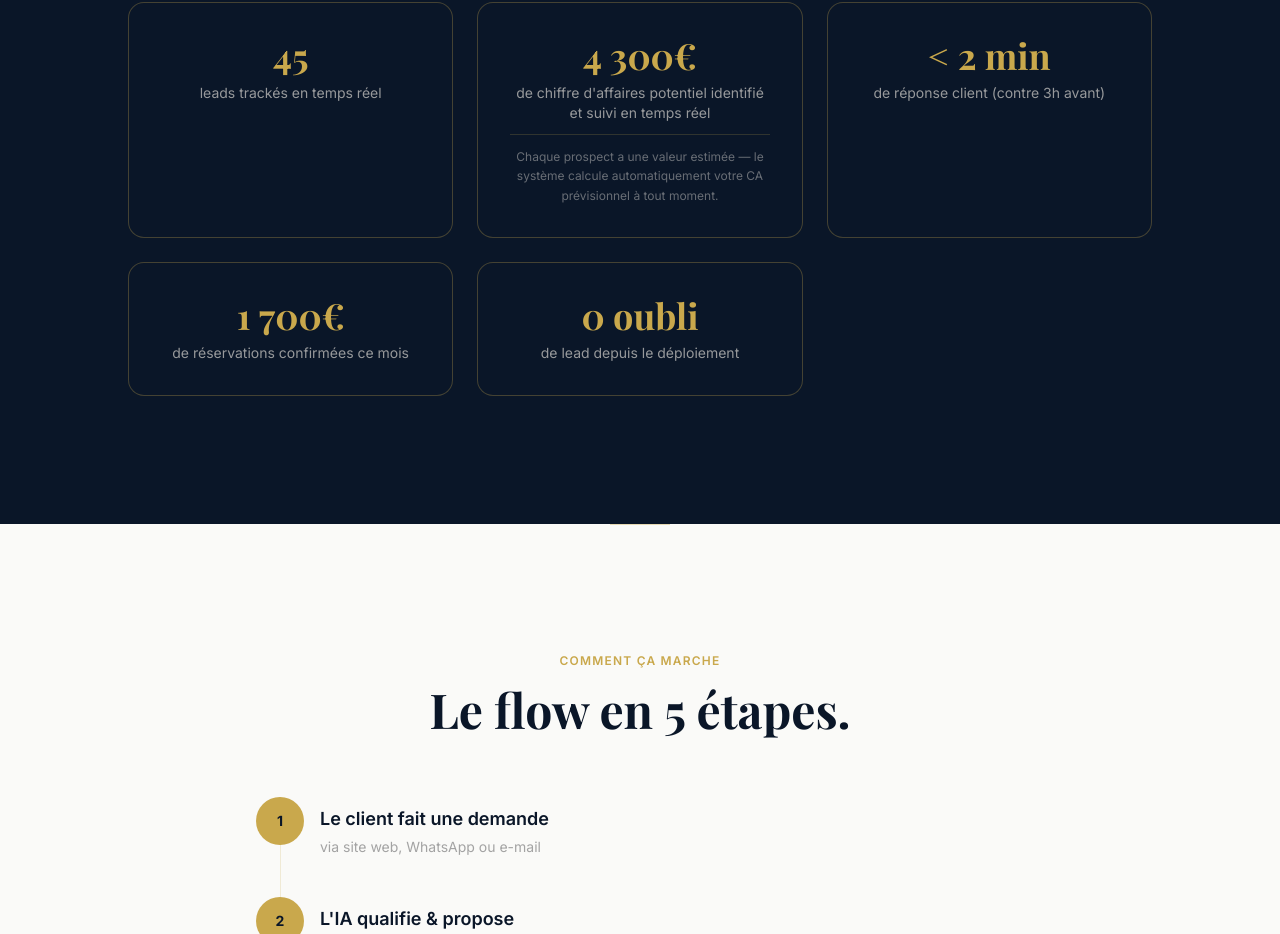
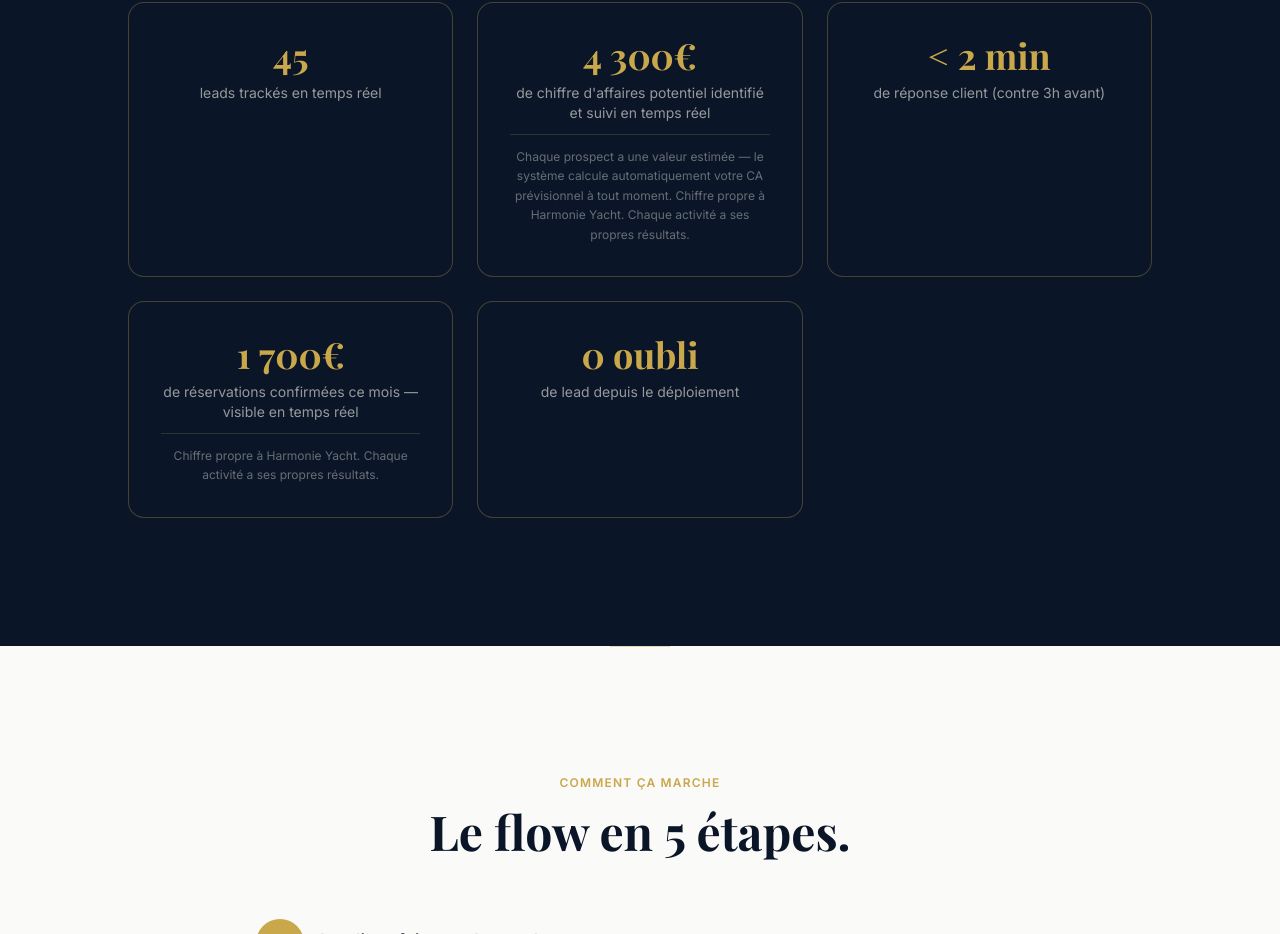
Before and after one commit to robinpailhes01-oss/DOC-HY, a Next.js app: page / in a window 1280 px wide. Shown: the part 3933-4867 px from the top of the page. Built offline with nearby package versions, Linux system fonts and the light colour scheme; a web font is replaced by a local one.

Commit message:
content: update 1 700€ and 4 300€ stats with labels and disclaimer notes
https://claude.ai/code/session_017iad9Cp8VvRskTtP3HeAHA

```diff
--- a/src/app/page.tsx
+++ b/src/app/page.tsx
@@ -6,10 +6,14 @@ const stats = [
   {
     value: "4 300€",
     label: "de chiffre d'affaires potentiel identifié et suivi en temps réel",
-    note: "Chaque prospect a une valeur estimée — le système calcule automatiquement votre CA prévisionnel à tout moment.",
+    note: "Chaque prospect a une valeur estimée — le système calcule automatiquement votre CA prévisionnel à tout moment. Chiffre propre à Harmonie Yacht. Chaque activité a ses propres résultats.",
   },
   { value: "< 2 min", label: "de réponse client (contre 3h avant)" },
-  { value: "1 700€", label: "de réservations confirmées ce mois" },
+  {
+    value: "1 700€",
+    label: "de réservations confirmées ce mois — visible en temps réel",
+    note: "Chiffre propre à Harmonie Yacht. Chaque activité a ses propres résultats.",
+  },
   { value: "0 oubli", label: "de lead depuis le déploiement" },
 ];
 
```
